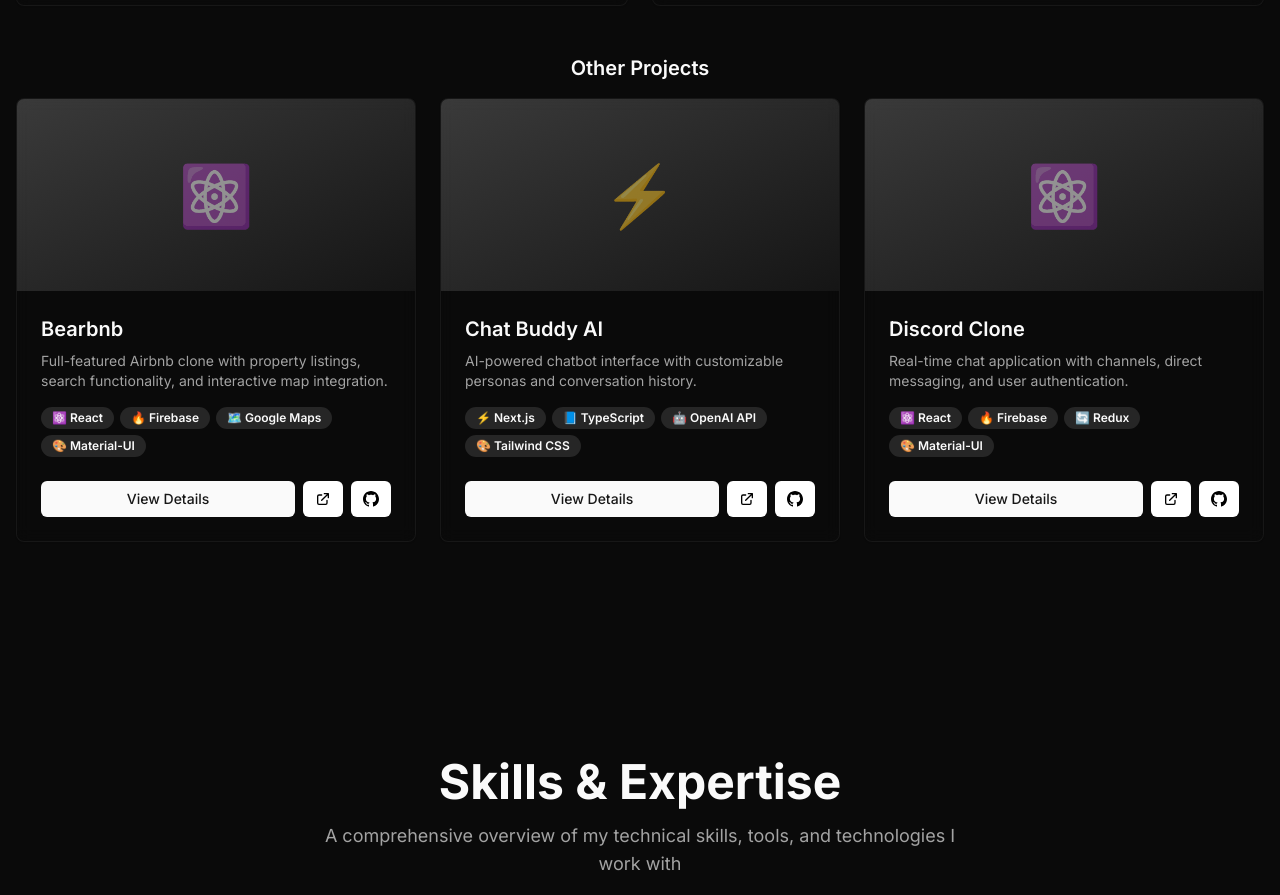
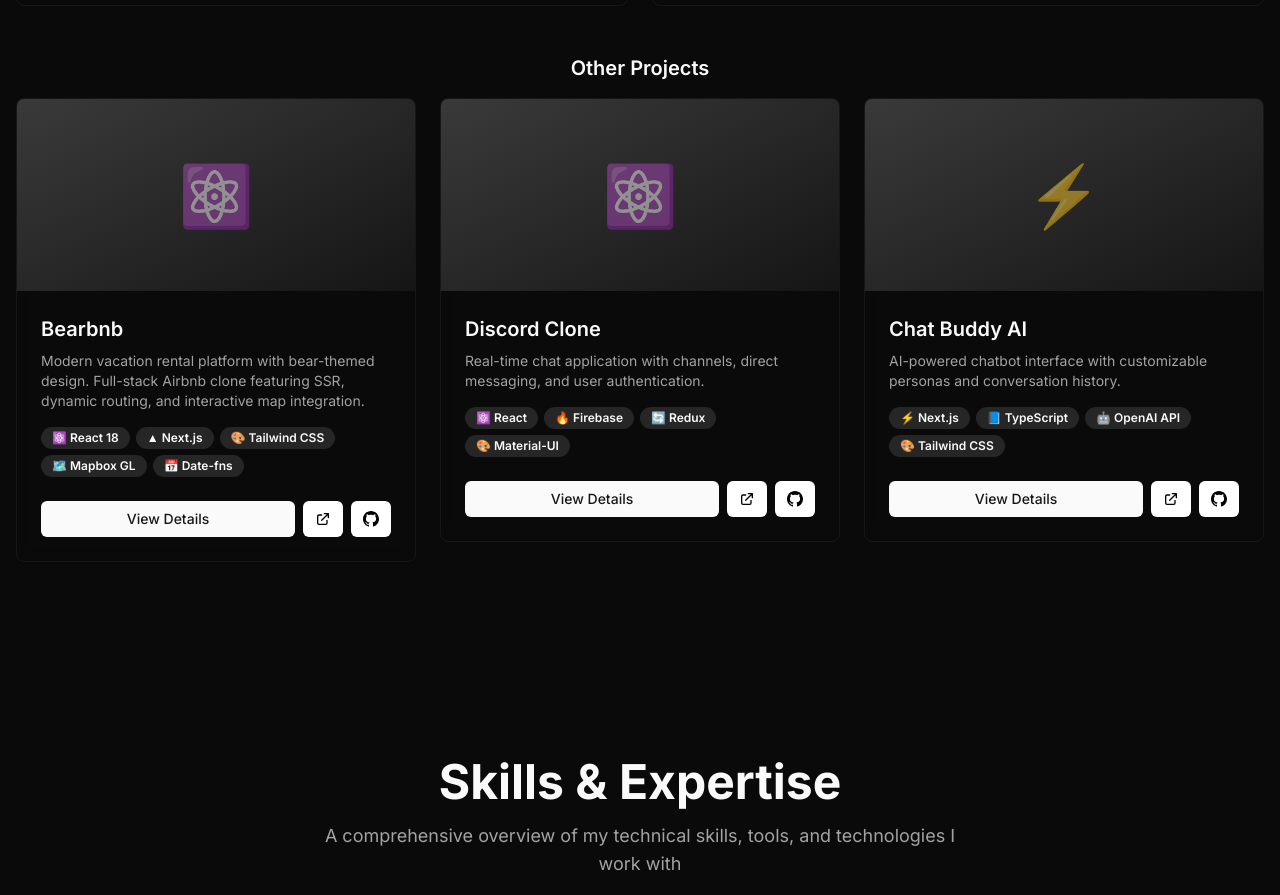
Before and after one commit to swz22/portfolio-jk, a Next.js app: page / in a window 1280 px wide. Shown: the part 1617-2512 px from the top of the page. Built offline with nearby package versions, Linux system fonts and the light colour scheme; no server answers.

Commit message:
refactor: update Bearbnb project info

```diff
--- a/data/projects.ts
+++ b/data/projects.ts
@@ -121,16 +121,16 @@
     id: 'bearbnb',
     title: 'Bearbnb',
     description:
-      'Full-featured Airbnb clone with property listings, search functionality, and interactive map integration.',
+      'Modern vacation rental platform with bear-themed design. Full-stack Airbnb clone featuring SSR, dynamic routing, and interactive map integration.',
     longDescription:
-      'Bearbnb is a comprehensive vacation rental platform that replicates core Airbnb functionality. It features property search with filters, date-based availability checking, Google Maps integration for location-based browsing, and a responsive design. Built with React and Firebase, it demonstrates proficiency in building complex, real-world applications with modern web technologies.',
+      'Bearbnb is a full-stack Airbnb clone featuring a playful bear-themed design. Built with Next.js and React, this responsive web application demonstrates advanced frontend development skills through server-side rendering, dynamic routing, and seamless third-party integrations. Users can search destinations, select dates, specify guest counts, and explore properties through an interactive map interface.',
     highlights: [
-      'Advanced search with multiple filter options',
-      'Interactive map view with Google Maps API',
-      'Date picker for checking availability',
-      'Responsive property cards with image galleries',
-      'Firebase integration for data persistence',
-      'Clean, intuitive user interface',
+      'Smart Search System - Location-based search with integrated calendar for date selection and guest count management',
+      'Interactive Map View - Live Mapbox integration with clickable property markers and detailed popup information',
+      'Server-Side Rendering - Optimized performance and SEO using Next.js SSR and static generation',
+      'Responsive Design - Mobile-first approach ensuring seamless experience across all devices',
+      'Dynamic Filtering - Property filters for price, room types, cancellation policies, and amenities',
+      'Smooth Transitions - Progress indicators and animations for enhanced user experience',
     ],
     images: {
       thumbnail: '/projects/bearbnb/thumbnail.jpg',
@@ -141,10 +141,11 @@
       ],
     },
     techStack: [
-      { name: 'React', icon: '⚛️', color: '#61DAFB', proficiency: 95 },
-      { name: 'Firebase', icon: '🔥', color: '#FFCA28', proficiency: 85 },
-      { name: 'Google Maps', icon: '🗺️', color: '#4285F4', proficiency: 80 },
-      { name: 'Material-UI', icon: '🎨', color: '#0081CB', proficiency: 85 },
+      { name: 'React 18', icon: '⚛️', color: '#61DAFB', proficiency: 95 },
+      { name: 'Next.js', icon: '▲', color: '#000000', proficiency: 90 },
+      { name: 'Tailwind CSS', icon: '🎨', color: '#06B6D4', proficiency: 90 },
+      { name: 'Mapbox GL', icon: '🗺️', color: '#4264FB', proficiency: 85 },
+      { name: 'Date-fns', icon: '📅', color: '#770C56', proficiency: 88 },
     ],
     metrics: {
       performance: 92,
@@ -154,6 +155,48 @@
     links: {
       live: 'https://bearbnb.vercel.app/',
       github: 'https://github.com/swz22/bearbnb',
+    },
+    featured: false,
+    category: 'prototype',
+    year: 2023,
+  },
+  {
+    id: 'discord-clone',
+    title: 'Discord Clone',
+    description:
+      'Real-time chat application with channels, direct messaging, and user authentication.',
+    longDescription:
+      'A feature-rich Discord clone that implements real-time messaging, channel management, and user presence indicators. Built with React and Firebase, it showcases expertise in building real-time applications with complex state management using Redux. Features include server creation, channel organization, direct messaging, and Google authentication.',
+    highlights: [
+      'Real-time messaging with Firebase Firestore',
+      'Server and channel creation/management',
+      'Google OAuth authentication',
+      'User presence and online status',
+      'Redux for complex state management',
+      'Responsive design for desktop and mobile',
+    ],
+    images: {
+      thumbnail: '/projects/discord-clone/thumbnail.jpg',
+      screenshots: [
+        '/projects/discord-clone/screenshot-1.jpg',
+        '/projects/discord-clone/screenshot-2.jpg',
+        '/projects/discord-clone/screenshot-3.jpg',
+      ],
+    },
+    techStack: [
+      { name: 'React', icon: '⚛️', color: '#61DAFB', proficiency: 95 },
+      { name: 'Firebase', icon: '🔥', color: '#FFCA28', proficiency: 88 },
+      { name: 'Redux', icon: '🔄', color: '#764ABC', proficiency: 85 },
+      { name: 'Material-UI', icon: '🎨', color: '#0081CB', proficiency: 85 },
+    ],
+    metrics: {
+      performance: 94,
+      users: 150,
+      rating: 4.8,
+    },
+    links: {
+      live: 'https://chatdsc-520c3.web.app/',
+      github: 'https://github.com/swz22/discord_clone',
     },
     featured: false,
     category: 'prototype',
@@ -201,46 +244,4 @@
     category: 'prototype',
     year: 2024,
   },
-  {
-    id: 'discord-clone',
-    title: 'Discord Clone',
-    description:
-      'Real-time chat application with channels, direct messaging, and user authentication.',
-    longDescription:
-      'A feature-rich Discord clone that implements real-time messaging, channel management, and user presence indicators. Built with React and Firebase, it showcases expertise in building real-time applications with complex state management using Redux. Features include server creation, channel organization, direct messaging, and Google authentication.',
-    highlights: [
-      'Real-time messaging with Firebase Firestore',
-      'Server and channel creation/management',
-      'Google OAuth authentication',
-      'User presence and online status',
-      'Redux for complex state management',
-      'Responsive design for desktop and mobile',
-    ],
-    images: {
-      thumbnail: '/projects/discord-clone/thumbnail.jpg',
-      screenshots: [
-        '/projects/discord-clone/screenshot-1.jpg',
-        '/projects/discord-clone/screenshot-2.jpg',
-        '/projects/discord-clone/screenshot-3.jpg',
-      ],
-    },
-    techStack: [
-      { name: 'React', icon: '⚛️', color: '#61DAFB', proficiency: 95 },
-      { name: 'Firebase', icon: '🔥', color: '#FFCA28', proficiency: 88 },
-      { name: 'Redux', icon: '🔄', color: '#764ABC', proficiency: 85 },
-      { name: 'Material-UI', icon: '🎨', color: '#0081CB', proficiency: 85 },
-    ],
-    metrics: {
-      performance: 94,
-      users: 150,
-      rating: 4.8,
-    },
-    links: {
-      live: 'https://chatdsc-520c3.web.app/',
-      github: 'https://github.com/swz22/discord_clone',
-    },
-    featured: false,
-    category: 'prototype',
-    year: 2023,
-  },
 ];
```
